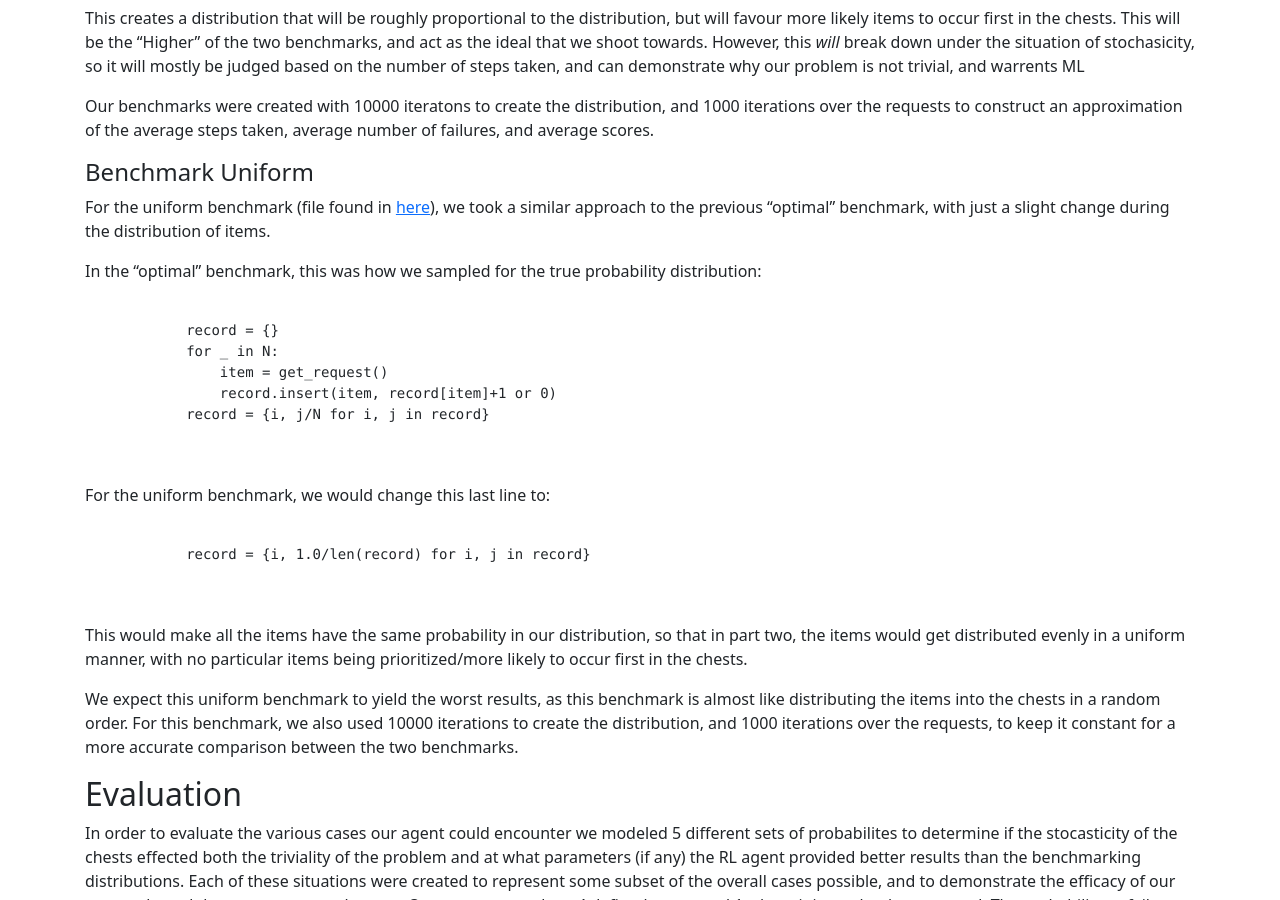
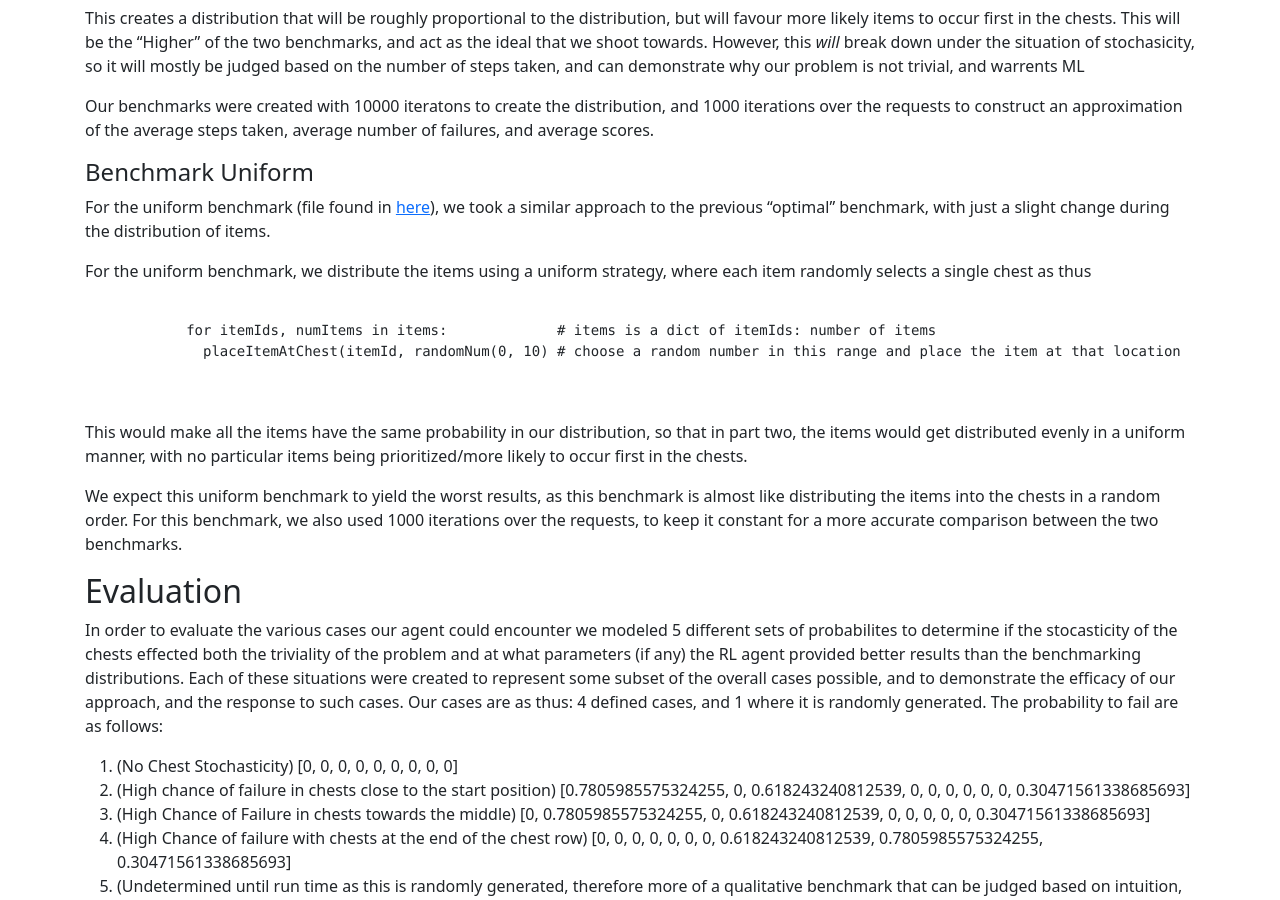
Before and after one commit to burwinliu-zz/LibraryOfAlexandria, a Jekyll site: the page built from docs/final.md, in a window 1280 px wide and 900 px high, scrolled down 6688 px. Built offline with Jekyll 4.4.1, drawn with Linux system fonts in a browser that asks for light colours.

Commit message:
updating final description

```diff
--- a/docs/final.md
+++ b/docs/final.md
@@ -213,31 +213,19 @@ Our benchmarks were created with 10000 iteratons to create the distribution, and
 #### Benchmark Uniform
 For the uniform benchmark (file found in [here](https://github.com/burwinliu/LibraryOfAlexandria/blob/main/MalmoPlatform/Malmo/samples/Python_examples/library/BenchmarkUniform.py)), we took a similar approach to the previous "optimal" benchmark, with just a slight change during the distribution of items.
 
-In the "optimal" benchmark, this was how we sampled for the true probability distribution:
+
+For the uniform benchmark, we distribute the items using a uniform strategy, where each item randomly selects a single chest as thus
 <p>
     <pre>
         <code>
-            record = {}
-            for _ in N:
-                item = get_request()
-                record.insert(item, record[item]+1 or 0)
-            record = {i, j/N for i, j in record}
-        </code>
-    </pre>
-</p>
-<p>
-For the uniform benchmark, we would change this last line to:
-</p>
-<p>
-    <pre>
-        <code>
-            record = {i, 1.0/len(record) for i, j in record}
+            for itemIds, numItems in items:             # items is a dict of itemIds: number of items
+              placeItemAtChest(itemId, randomNum(0, 10) # choose a random number in this range and place the item at that location
         </code>
     </pre>
 </p>
 This would make all the items have the same probability in our distribution, so that in part two, the items would get distributed evenly in a uniform manner, with no particular items being prioritized/more likely to occur first in the chests.
 
-We expect this uniform benchmark to yield the worst results, as this benchmark is almost like distributing the items into the chests in a random order. For this benchmark, we also used 10000 iterations to create the distribution, and 1000 iterations over the requests, to keep it constant for a more accurate comparison between the two benchmarks.
+We expect this uniform benchmark to yield the worst results, as this benchmark is almost like distributing the items into the chests in a random order. For this benchmark, we also used 1000 iterations over the requests, to keep it constant for a more accurate comparison between the two benchmarks.
 
 
 ## Evaluation
```
